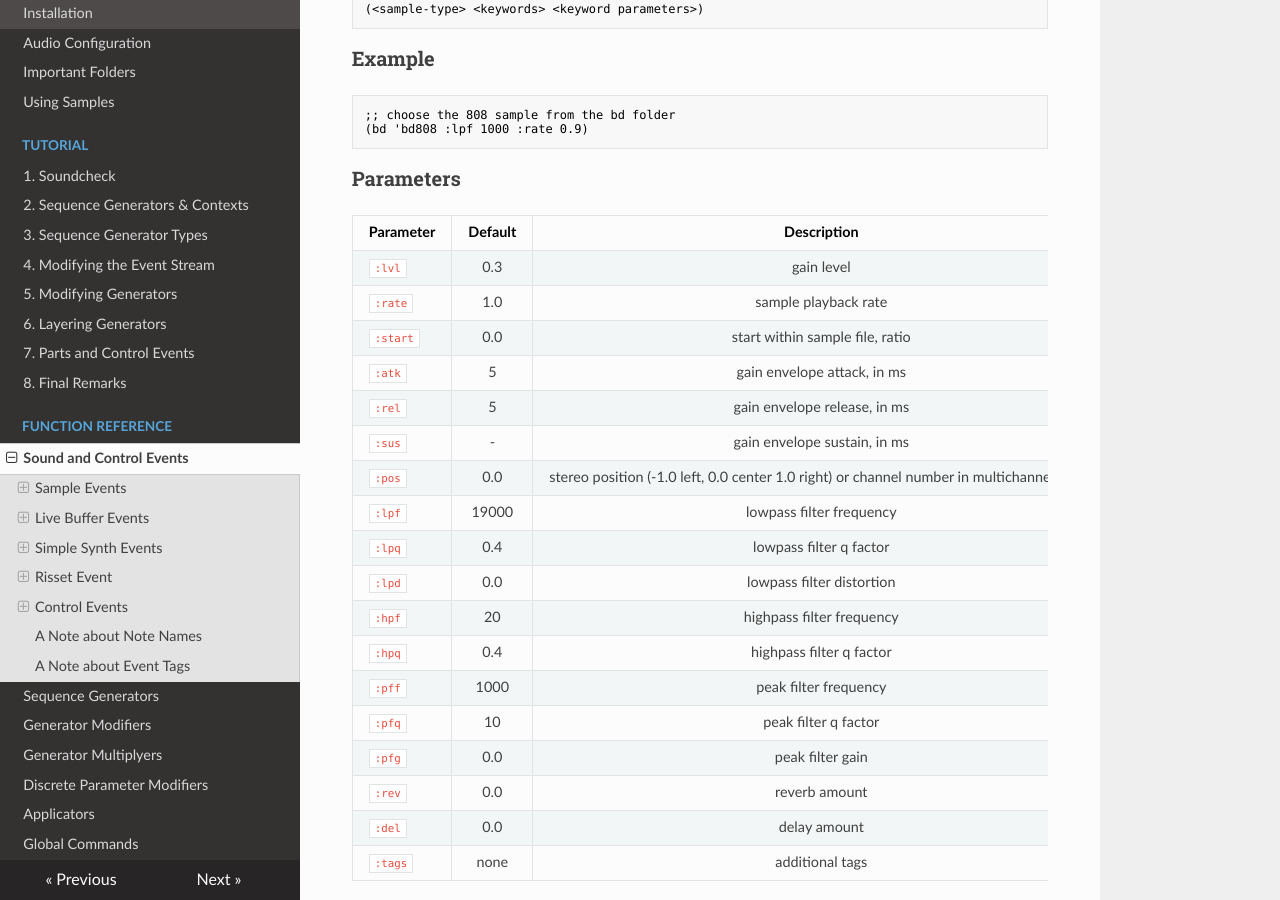
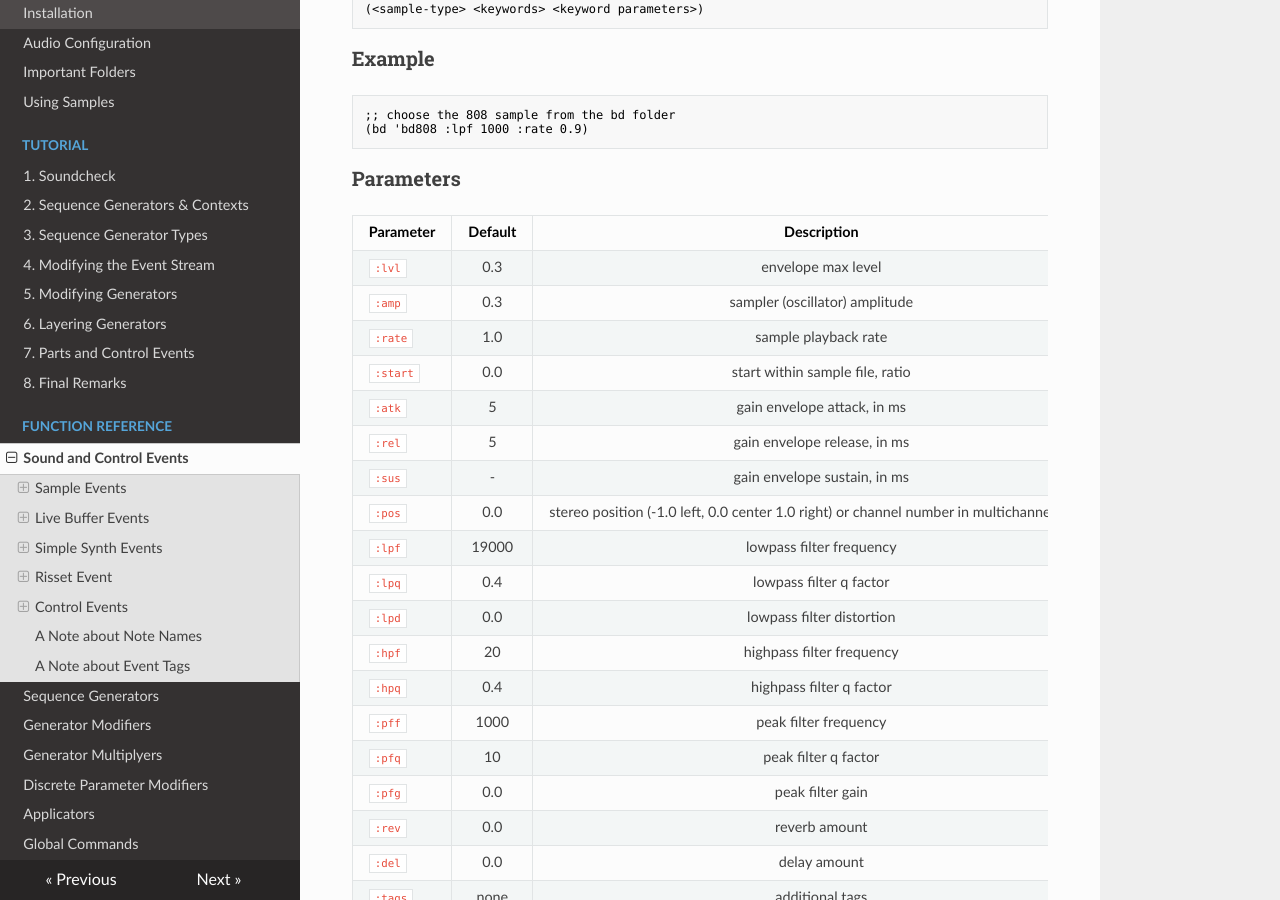
Before and after one commit to the-drunk-coder/megra-doc, an MkDocs documentation site: the page built from docs/function-reference/sound-events.md, in a window 1280 px wide and 900 px high, scrolled down 349 px. Built offline with MkDocs 1.6.1, drawn with Linux system fonts in a browser that asks for light colours; nearby versions of some CDN libraries; some of the changed text lies outside the part shown.

Commit message:
now params

```diff
--- a/docs/function-reference/sound-events.md
+++ b/docs/function-reference/sound-events.md
@@ -21,7 +21,8 @@ Sample events allow you to play a pre-loaded samples, using keywords to specify
 
 | Parameter | Default | Description |
 |-----------|:-------:|:-----------:|
-| `:lvl`       | 0.3     | gain level |
+| `:lvl`       | 0.3     | envelope max level |
+| `:amp`       | 0.3     | sampler (oscillator) amplitude |
 | `:rate`      | 1.0     | sample playback rate |
 | `:start`     | 0.0     | start within sample file, ratio |
 | `:atk`       | 5       | gain envelope attack, in ms |
@@ -108,7 +109,8 @@ First argument specifies the buffer to be read from: `(freezr <bufnum>)`
 | Parameter | Default | Description |
 |-----------|:-------:|:-----------:|
 |  pitch     | 43     | pitch - might be frequency in hertz or quoted note name |
-| `:lvl`       | 0.3     | gain level |
+| `:lvl`       | 0.3     | envelope level |
+| `:amp`       | 0.3     | oscillator amplitude |
 | `:atk`       | 5       | gain envelope attack, in ms |
 | `:rel`       | 5       | gain envelope release, in ms |
 | `:sus`       | -       | gain envelope sustain, in ms |
```
Also changed, not shown: docs/tutorial/sequence-generators-and-contexts.md (+1 -1 lines).
